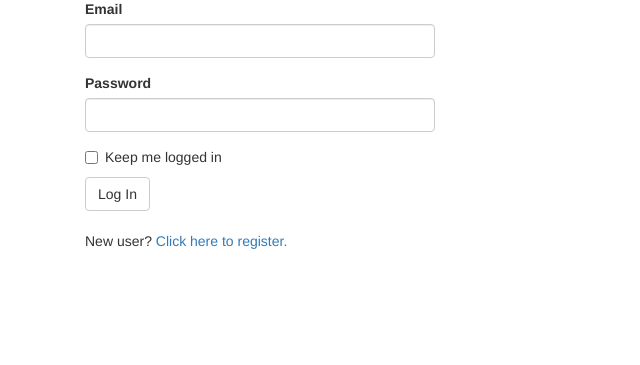
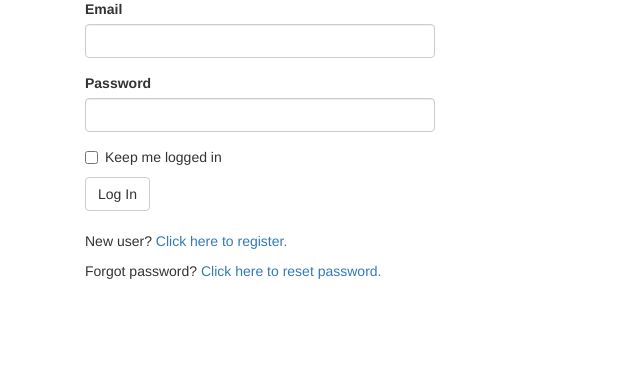
Before and after one commit to LiFu-ChrisLee/study-flask, a Flask app: a page that uses app/templates/auth/login.html in a window 1280 px wide. Shown: the part 193-558 px from the top of the page, without its empty margins (0-640 px from the left). Run offline with Flask 2, Linux system fonts and the light colour scheme; parts of the project's set-up code (start-up, migrations or seed data) failed here and were passed over; some libraries are stand-ins or nearby versions.

Commit message:
add feature of reset password

```diff
--- a/app/auth/forms.py
+++ b/app/auth/forms.py
@@ -45,3 +45,15 @@ class ChangePasswordForm(FlaskForm):
         DataRequired(), EqualTo('password2', message='Passwords must match')])
     password2 = PasswordField('Confirm new password', validators=[DataRequired()])
     submit = SubmitField('Update Password')
+
+
+class ForgotPasswordForm(FlaskForm):
+    email = StringField('Confirm Your Email', validators=[DataRequired(), Length(1, 64), Email()])
+    submit = SubmitField('Reset Password')
+
+
+class ResetPasswordForm(FlaskForm):
+    password = PasswordField('New password', validators=[
+        DataRequired(), EqualTo('password2', message='Passwords must match')])
+    password2 = PasswordField('Confirm new password', validators=[DataRequired()])
+    submit = SubmitField('Reset Password')
--- a/app/auth/views.py
+++ b/app/auth/views.py
@@ -7,7 +7,8 @@ from flask_login import login_user, logout_user, login_required, current_user
 
 from app.email import send_email
 from . import auth
-from .forms import LoginForm, RegistrationForm, ChangePasswordForm
+
+from .forms import LoginForm, RegistrationForm, ChangePasswordForm, ResetPasswordForm, ForgotPasswordForm
 from .. import db
 from ..models import User
 
@@ -101,3 +102,40 @@ def change_password():
         else:
             flash('Invalid password.')
     return render_template("auth/change_password.html", form=form)
+
+
+@auth.route('/reset-password/<token>', methods=['GET', 'POST'])
+def reset_password(token):
+    email = request.args.get('email')
+    user = User.query.filter_by(email=email).first()
+    form = ResetPasswordForm()
+    if user.confirm_reset_token(token):
+        if form.validate_on_submit():
+            user.password = form.password.data
+            db.session.add(user)
+            db.session.commit()
+            flash('Reset password successfully.')
+            return redirect(url_for('main.index'))
+        else:
+            flash('You have confirmed. Please reset your password.')
+            return render_template('auth/reset_password.html', form=form)
+    else:
+        flash('The confirmation link is invalid or has expired.')
+        return redirect(url_for('main.index'))
+
+
+@auth.route('/forgot-password', methods=['GET', 'POST'])
+def forgot_password():
+    form = ForgotPasswordForm()
+    if form.validate_on_submit():
+        user = User.query.filter_by(email=form.email.data).first()
+        if user:
+            token = user.generate_reset_token()
+            send_email(user.email, 'Reset Your Password',
+                       'auth/email/forgot_password', user=user, token=token)
+            flash('An email with instructions to reset your password has been sent to you by email.')
+            return redirect(url_for('main.index'))
+        else:
+            flash('Your email is invalid, please check it.')
+            pass
+    return render_template('auth/forgot_password.html', form=form)
--- a/app/templates/auth/login.html
+++ b/app/templates/auth/login.html
@@ -16,5 +16,11 @@
                 Click here to register.
             </a>
         </p>
+        <p>
+            Forgot password?
+            <a href="{{ url_for('auth.forgot_password') }}">
+                Click here to reset password.
+            </a>
+        </p>
     </div>
 {% endblock %}
```
Also changed, not shown: app/email.py (+3 -4 lines), app/models.py (+17 -0 lines), app/templates/auth/email/forgot_password.html (added, +8 -0 lines), app/templates/auth/email/forgot_password.txt (added, +7 -0 lines), app/templates/auth/forgot_password.html (added, +10 -0 lines), app/templates/auth/reset_password.html (added, +13 -0 lines), data-dev.sqlite.
